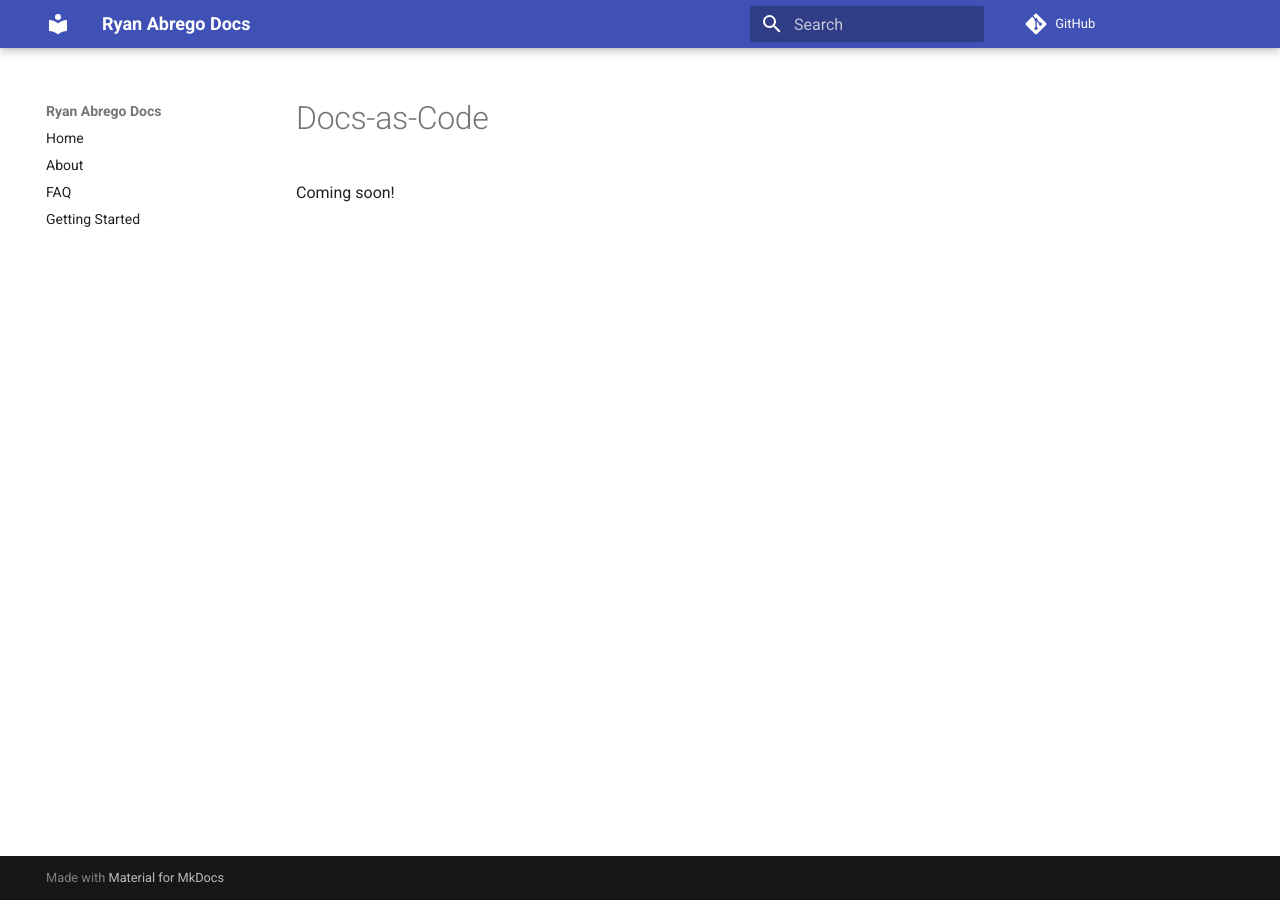
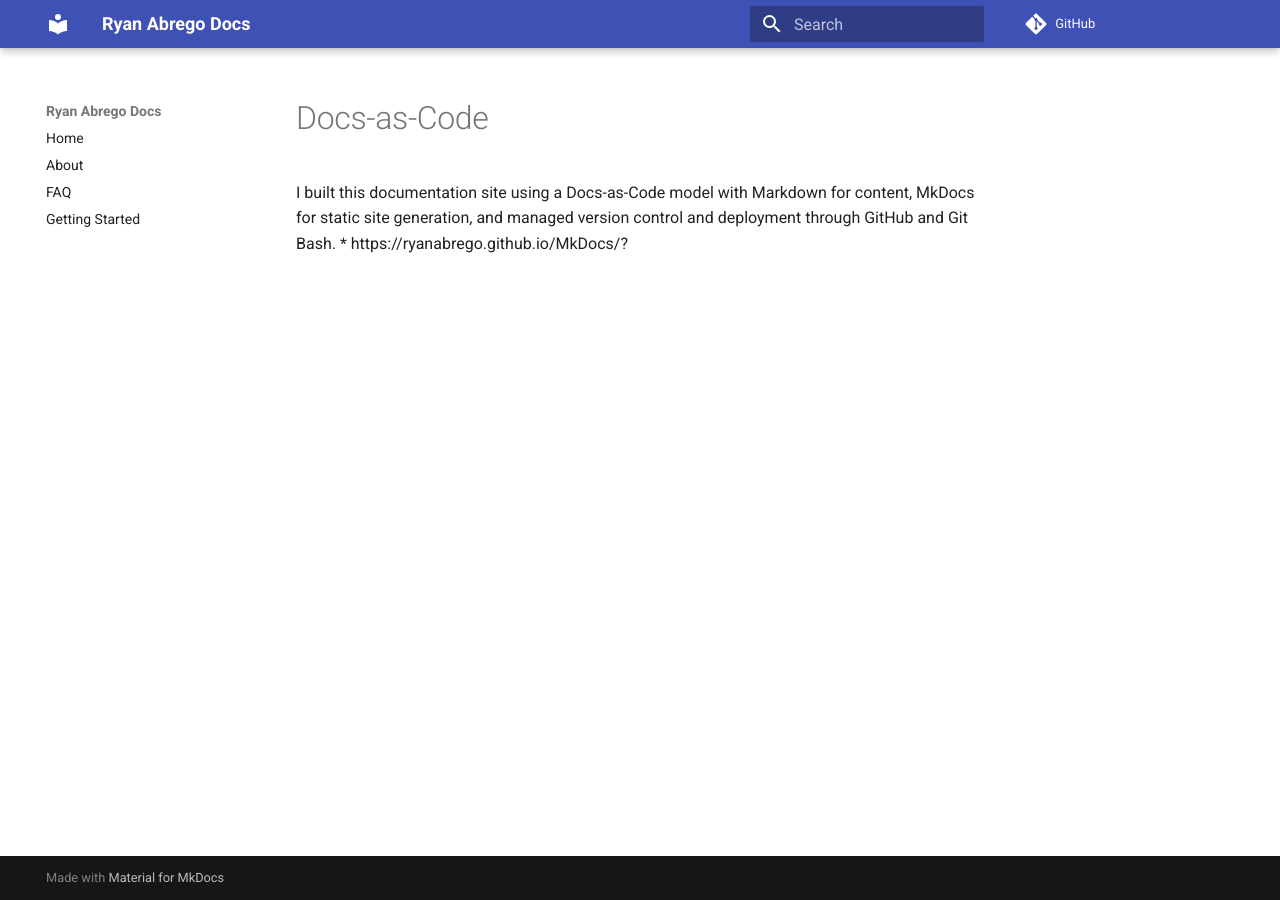
Before and after one commit to ryanabrego/MkDocs, an MkDocs documentation site: the page built from docs/docs-as-code.md, in a window 1280 px wide. Built offline with MkDocs 1.6.1 and Material for MkDocs 9.7.7, drawn with Linux system fonts in a browser that asks for light colours; comment, search, counter and statistics services are not loaded.

Commit message:
Update docs-as-code.md

```diff
--- a/docs/docs-as-code.md
+++ b/docs/docs-as-code.md
@@ -1,3 +1,4 @@
 # Docs-as-Code
 
-Coming soon!
+I built this documentation site using a Docs-as-Code model with Markdown for content, MkDocs for static site generation, and managed version control and deployment through GitHub and Git Bash.
+* https://ryanabrego.github.io/MkDocs/?
```
